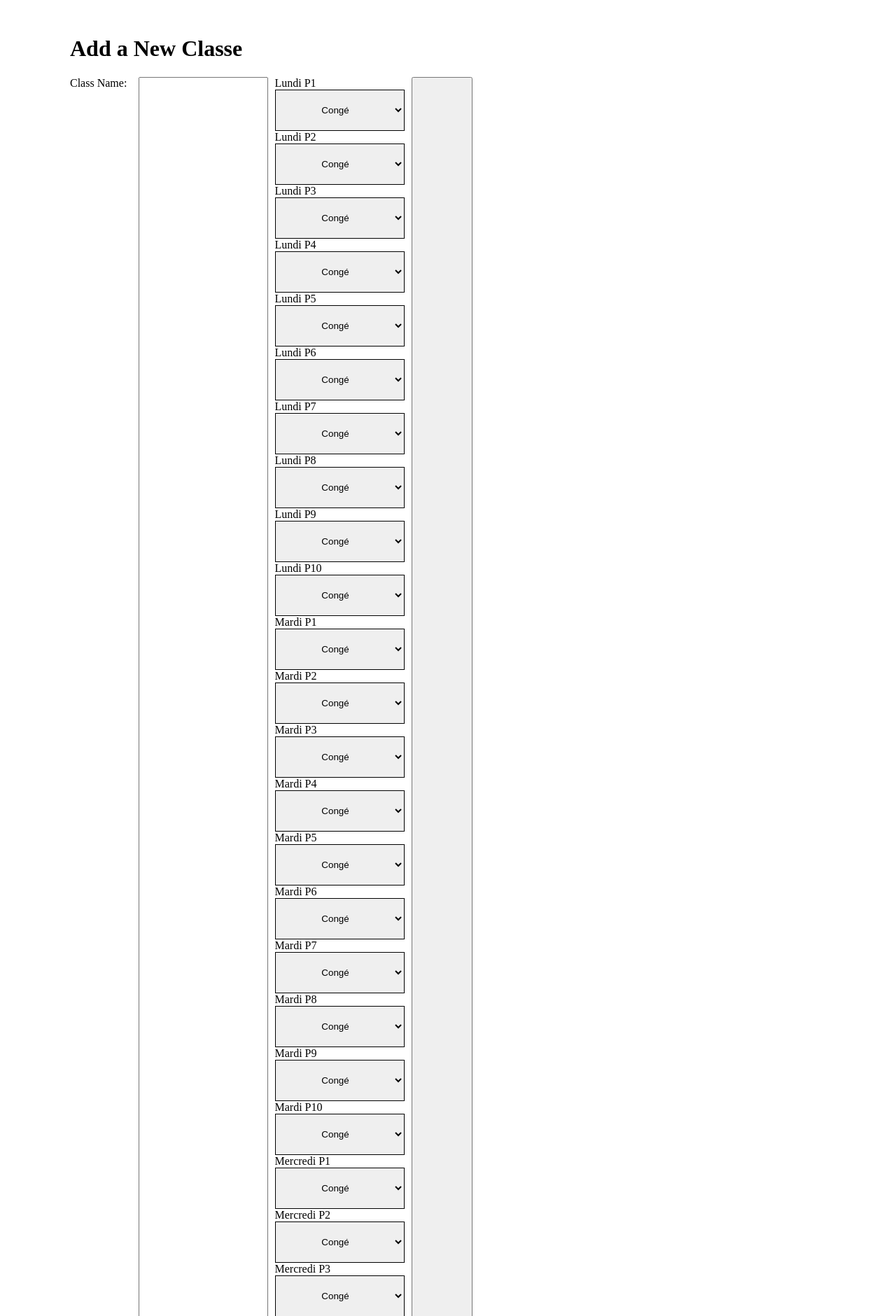
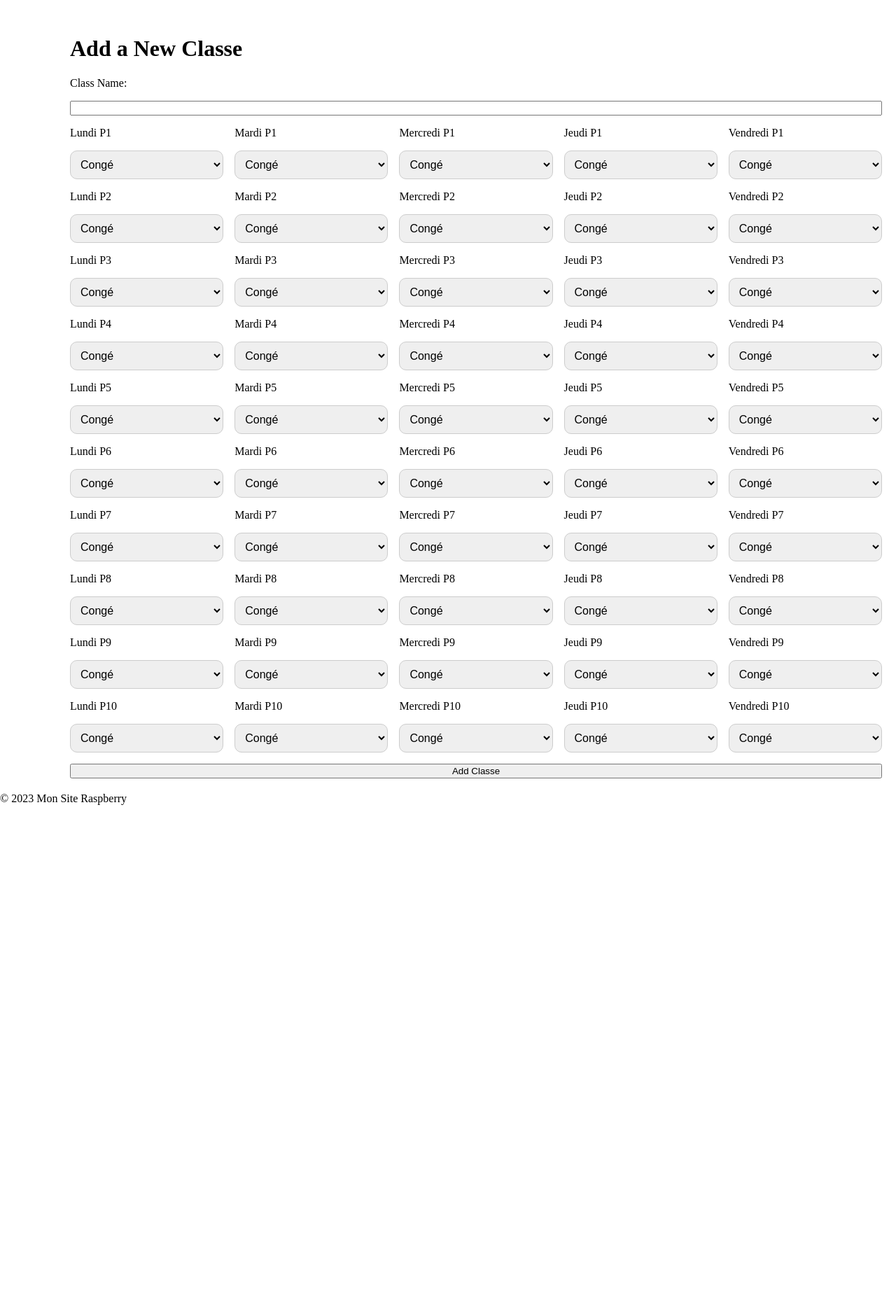
Before and after one commit to jeremiecbz/Test_web_site, a Flask app: page /new_class in a window 1280 px wide. Shown: the part 70-1950 px from the top of the page at 70% size. After the commit the page ends 1220 px from the top, so only its background shows below. Run offline with Flask 3, Linux system fonts and the light colour scheme.

Commit message:
Test avec julian

```diff
--- a/static/general.css
+++ b/static/general.css
@@ -668,23 +668,23 @@
     /* Jaune doré légèrement plus foncé au survol */
 }
 
-/* Define the grid container */
+
 form.add_class {
-    display: grid;
-    grid-template-columns: repeat(10, 1fr); /* 5 columns */
-    grid-template-rows: repeat(10, 1fr); /* 10 rows */
-    gap: 10px; /* Optional: space between grid items */
+    display: flex;
+    flex-direction: column;
+    gap: 1rem;
 }
-
-/* Define the grid items */
-.add_class select {
-    border: 1px solid black;
-    padding: 20px;
-    text-align: center;
+.select-periode{
+    display: flex;
+    flex-direction: column;
+    flex-wrap: wrap;
+    gap: 1rem;
+    max-height: 900px;
 }
-
-/* Place the second element under the first one */
-.add_class select:nth-child(2) {
-    grid-column: 1; /* First column */
-    grid-row: 2; /* Second row */
+.select-periode select{
+    padding: 10px;
+    border-radius: 10px;
+    border: 1px solid #ccc;
+    outline: none;
+    font-size: 1rem;
 }
```
